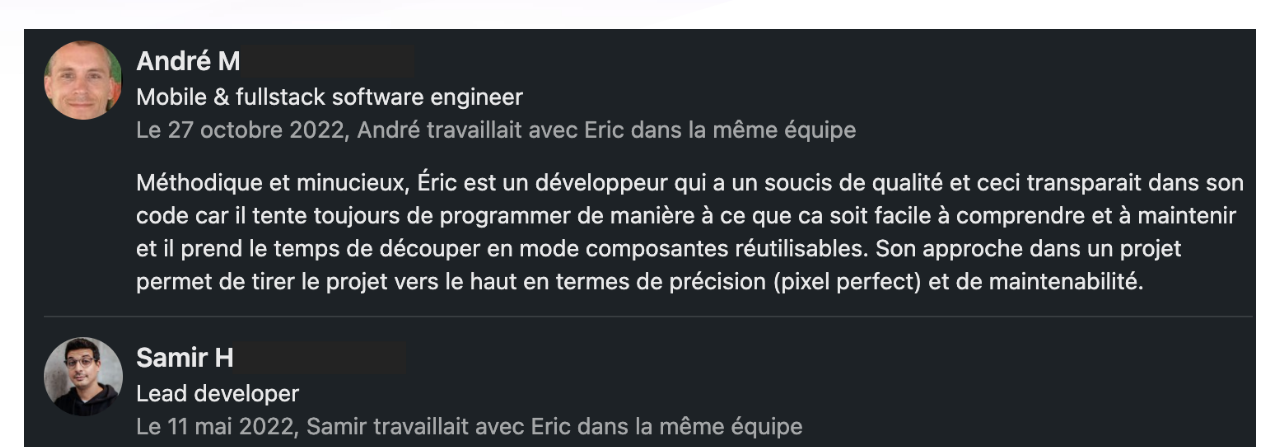
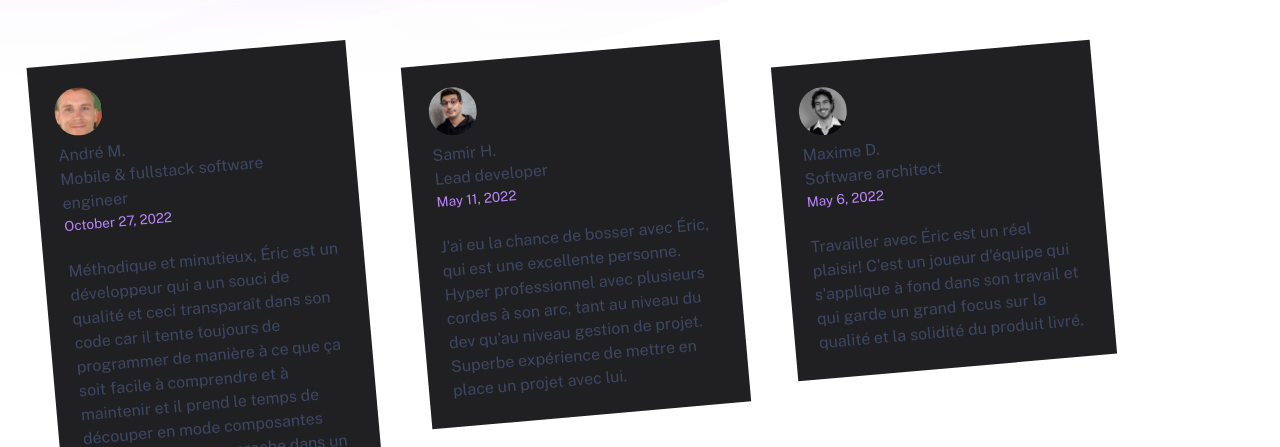
Before and after one commit to ericledonge/portfolio, an Astro site: page /testimonials in a window 1280 px wide. Shown: the part 353-800 px from the top of the page. Built offline with nearby package versions, Linux system fonts and the light colour scheme; Astro itself is replaced by a stand-in of ours.

Commit message:
Testimonials section updated with cards

```diff
--- a/package.json
+++ b/package.json
@@ -11,5 +11,8 @@
 	},
 	"dependencies": {
 		"astro": "^2.0.12"
+	},
+	"devDependencies": {
+		"sass": "^1.58.3"
 	}
 }
--- /dev/null
+++ b/src/components/TestimonialCard.astro
@@ -0,0 +1,52 @@
+---
+const { imageSrc, name, role, date, description } = Astro.props;
+---
+
+<div class="cards">
+  <div class="card">
+    <img src={imageSrc} alt={name} class="avatar" />
+    <p class="name">{name}</p>
+    <p class="role">{role}</p>
+    <p class="date">{date}</p>
+    <p class="description">{description}</p>
+  </div>
+</div>
+
+<style lang="scss">
+  .card {
+    margin: 1.5rem;
+    max-width: 20rem;
+    padding: 1.5rem;
+    background-color: #202022;
+
+    transform: scale(1);
+    opacity: 1;
+    transition: all 150ms ease-in-out;
+
+    .avatar {
+      border-radius: 50%;
+      height: 3rem;
+      width: 3rem;
+    }
+
+    .date {
+      color: #bb86fc;
+      font-size: 0.85rem;
+      margin-bottom: 1.5rem;
+    }
+
+    &:nth-child(even) {
+      transform: translateY(8px);
+    }
+
+    &:nth-child(n) {
+      transform: rotate(-5deg);
+    }
+  }
+
+  .cards:hover > .card:hover {
+    transform: scale(1.15);
+    box-shadow: 0 0 10px rgba(0, 0, 0, 0.5);
+    z-index: 10;
+  }
+</style>
--- a/src/pages/testimonials.astro
+++ b/src/pages/testimonials.astro
@@ -1,6 +1,7 @@
 ---
 import BaseLayout from "../layouts/BaseLayout.astro";
 import Hero from "../components/Hero.astro";
+import TestimonialCard from "../components/TestimonialCard.astro";
 ---
 
 <BaseLayout
@@ -15,7 +16,47 @@ import Hero from "../components/Hero.astro";
         align="start"
       />
 
-      <img src="/assets/testimonials.png" alt="testimonials" />
+      <div class="container">
+        <TestimonialCard
+          imageSrc="/assets/testimonials/andre.jpeg"
+          name="André M."
+          role="Mobile & fullstack software engineer"
+          date="October 27, 2022"
+          description="Méthodique et minutieux, Éric est un développeur qui a un souci de qualité et ceci transparaît dans son code car il tente toujours de programmer de manière à ce que ça soit facile à comprendre et à maintenir et il prend le temps de découper en mode composantes réutilisables. Son approche dans un projet permet de tirer le projet vers le haut en termes de précision (pixel perfect) et de maintenabilité."
+        />
+
+        <TestimonialCard
+          imageSrc="/assets/testimonials/samir.jpeg"
+          name="Samir H."
+          role="Lead developer"
+          date="May 11, 2022"
+          description="J'ai eu la chance de bosser avec Éric, qui est une excellente personne. Hyper professionnel avec plusieurs cordes à son arc, tant au niveau du dev qu'au niveau gestion de projet. Superbe expérience de mettre en place un projet avec lui."
+        />
+
+        <TestimonialCard
+          imageSrc="/assets/testimonials/maxime.jpeg"
+          name="Maxime D."
+          role="Software architect"
+          date="May 6, 2022"
+          description="Travailler avec Éric est un réel plaisir! C'est un joueur d'équipe qui s'applique à fond dans son travail et qui garde un grand focus sur la qualité et la solidité du produit livré."
+        />
+
+        <TestimonialCard
+          imageSrc="/assets/testimonials/marie.jpeg"
+          name="Marie-Pier G."
+          role="MBA | Marketing advisor"
+          date="April 27, 2022"
+          description="J'ai été ravie de travailler avec Eric sur un projet de développement d'une application mobile. Il est un excellent joueur d'équipe et est toujours prêt à partager ses idées pour améliorer le projet !"
+        />
+
+        <TestimonialCard
+          imageSrc="/assets/testimonials/mylene.jpeg"
+          name="Mylène T."
+          role="Développeuse fullstack"
+          date="October 4, 2021"
+          description="J'ai travaillé en collaboration avec Éric lors d'un stage et il m'a grandement aidée, notamment lorsque venait le temps de mieux comprendre la méthodologie de travail à adopter pour développer efficacement du front-end. Il était toujours prêt à aider et j'ai constaté qu'il avait le souci de se tenir à jour dans sa pratique."
+        />
+      </div>
 
       <p>
         Discover more testimonials on my
@@ -26,3 +67,10 @@ import Hero from "../components/Hero.astro";
     </main>
   </div>
 </BaseLayout>
+
+<style lang="scss">
+  .container {
+    display: flex;
+    flex-wrap: wrap;
+  }
+</style>
```
Also changed, not shown: public/assets/testimonials/andre.jpeg (added), public/assets/testimonials/marie.jpeg (added), public/assets/testimonials/maxime.jpeg (added), public/assets/testimonials/mylene.jpeg (added), public/assets/testimonials/samir.jpeg (added), 1 other file.
